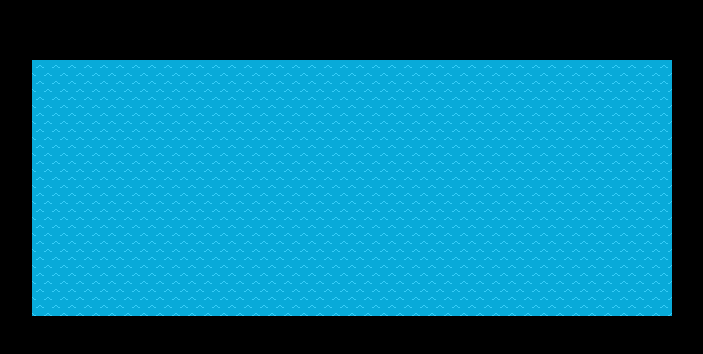
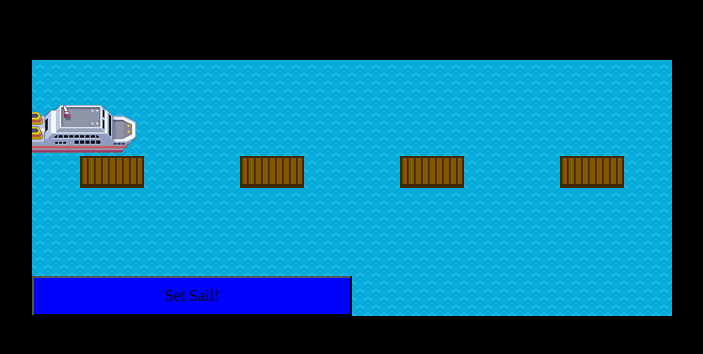
Before and after one commit to MaJaWh/cruise-ships, a website with bundled scripts: page index.html in a window 1280 px wide. Shown: the part 212-566 px from the top of the page, without its empty margins (288-991 px from the left). Built offline with nearby package versions, Linux system fonts and the light colour scheme.

Commit message:
Added ports with an itinerary, added a ship and poitioned relative to the first port, started creating a set sail button

```diff
--- a/css/style.css
+++ b/css/style.css
@@ -29,3 +29,20 @@ body {
   height: 32px;
   background-image: url("../images/port.png");
 }
+
+#ship {
+  width: 128px;
+  height: 64px;
+  background-image: url("../images/ship.png");
+  position: absolute;
+}
+
+#sailbutton {
+  width: 640px;
+  height: 40px;
+  position: absolute;
+  background-color: blue;
+  bottom: 0;
+  left: 0;
+  width: 50%;
+}
--- a/index.html
+++ b/index.html
@@ -11,10 +11,12 @@
   <body>
     <div id="viewport">
       <div id="ports"></div>
+      <div id="ship"></div>
+      <button id="sailbutton">Set Sail!</button>
     </div>
     <script src="src/controller.js" ;></script>
     <script src="src/Port.js" ;></script>
-    <!-- <script src="src/Ship.js" ;></script> -->
+    <script src="src/Ship.js" ;></script>
     <script src="src/Itinerary.js" ;></script>
     <script>
       const controller = new Controller();
@@ -24,6 +26,10 @@
         new Port("San Juan"),
         new Port("Amber Cove"),
       ]);
+      const ship = new Ship("Alliance", itinerary);
+      controller.renderPorts(itinerary.ports);
+
+      controller.renderShip(ship);
     </script>
   </body>
 </html>
--- a/src/Itinerary.js
+++ b/src/Itinerary.js
@@ -1,6 +1,6 @@
 // const port = require("./Port");
 
-(function exportPort() {
+(function exportItineray() {
   class Itinerary {
     constructor(ports) {
       this.ports = ports;
--- a/src/Port.js
+++ b/src/Port.js
@@ -1,3 +1,4 @@
+(function exportPort() {
   class Port {
     constructor(name) {
       this.name = name;
@@ -16,4 +17,11 @@ class Port {
       return this.ships.splice(indexInArray, 1);
     }
   }
+
+  if (typeof module !== "undefined" && module.exports) {
+    module.exports = Port;
+  } else {
+    window.Port = Port;
+  }
+})();
 // module.exports = Port;
--- a/src/Ship.js
+++ b/src/Ship.js
@@ -1,7 +1,7 @@
 // const port = require("./Port");
 // const itinerary = require("./Itinerary");
 
-(function exportPort() {
+(function exportShip() {
   class Ship {
     //   constructor(name, itinerary) {
     // this.name = name;
@@ -46,5 +46,3 @@
     window.Ship = Ship;
   }
 })();
-
-// module.exports = Ship;
--- a/src/controller.js
+++ b/src/controller.js
@@ -16,6 +16,28 @@
     renderPorts(ports) {
       const portsElement = document.querySelector("#ports");
       portsElement.style.width = "0px;";
+
+      ports.forEach((port, index) => {
+        const newPortElement = document.createElement("div");
+        newPortElement.className = "port";
+
+        newPortElement.dataset.portName = port.name;
+        newPortElement.dataset.portIndex = index;
+
+        portsElement.appendChild(newPortElement);
+
+        const portsElementWidth = parseInt(portsElement.style.width, 10);
+        portsElement.style.width = `${portsElementWidth + 256}px`;
+      });
+    }
+    renderShip(ship) {
+      const shipPortIndex = ship.itinerary.ports.indexOf(ship.currentPort);
+      const portElement = document.querySelector(
+        `[data-port-index='${shipPortIndex}']`
+      );
+      const shipElement = document.querySelector("#ship");
+      shipElement.style.top = `${portElement.offsetTop + 32}px`;
+      shipElement.style.left = `${portElement.offsetLeft - 32}px`;
     }
   }
 
```
Lines whose indentation alone changed are shown as unchanged.
